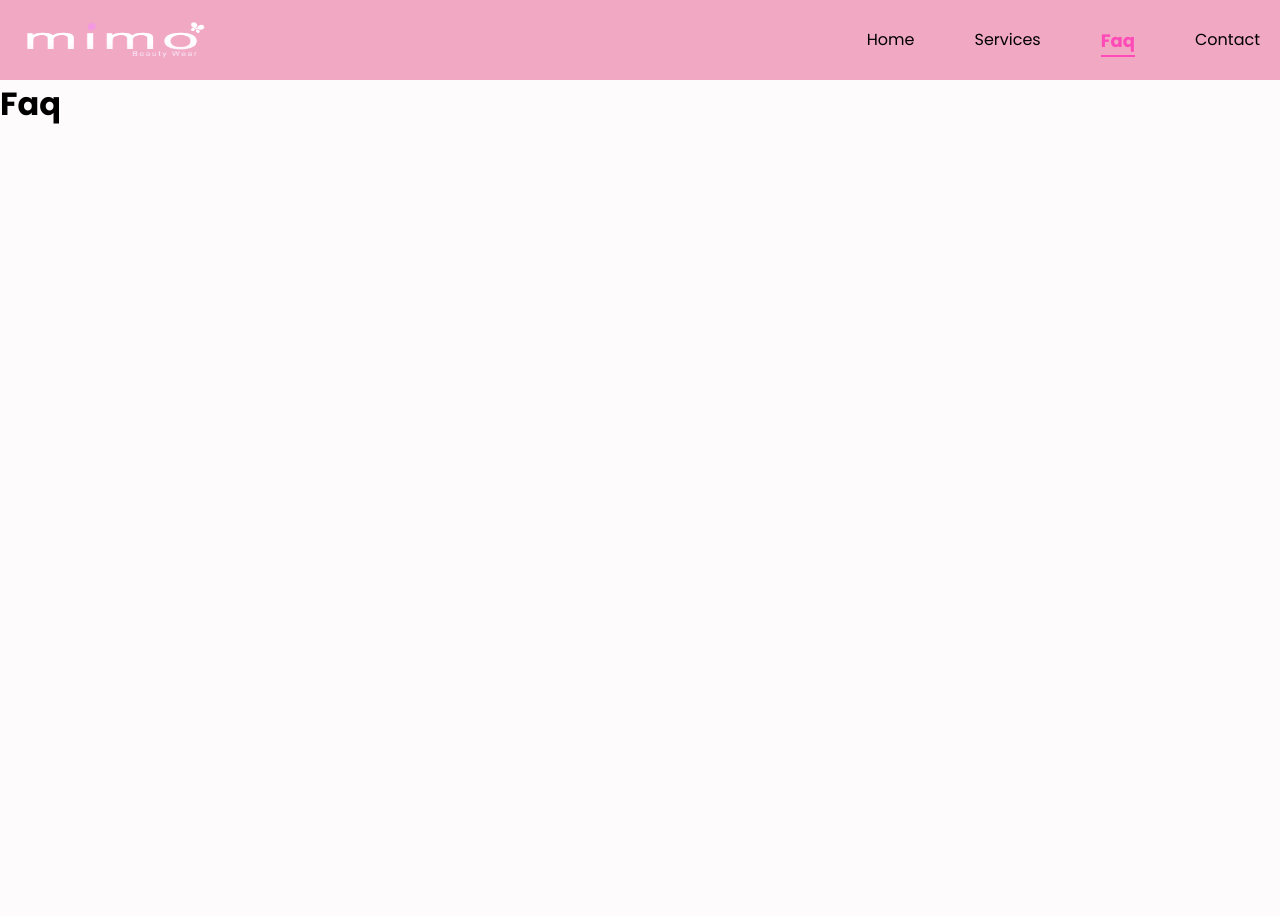
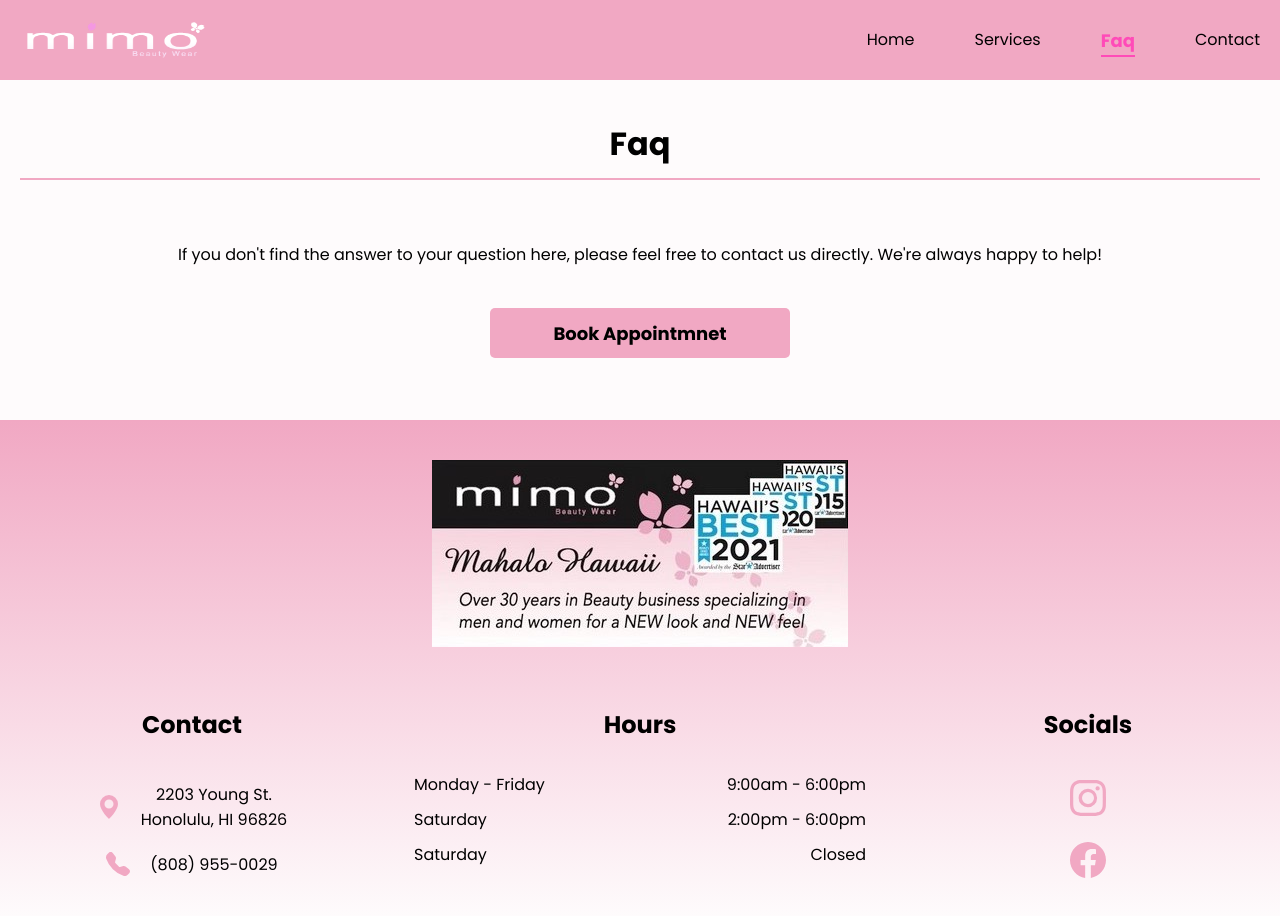
Before and after one commit to BrandonGatewood/MimoBeautyWear, a React (Vite) app: page /Faq in a window 1280 px wide. Before the commit the page ends 800 px from the top, so only its background shows below. Built offline with nearby package versions, Linux system fonts and the light colour scheme.

Commit message:
added footer and some content to pages

```diff
--- /dev/null
+++ b/src/css/pages/faq.css
@@ -0,0 +1,28 @@
+/** More questions section **/
+.moreQuestionsContainer {
+    height: 200px;
+    padding: 20px 0;
+    display: flex;
+    flex-direction: column;
+    justify-content: space-evenly;
+    align-items: center;
+}
+
+.contactButton {
+    width: 300px;
+    height: 50px;
+    background-color: var(--primary);
+    border: none;
+    border-radius: 5px;
+    font-weight: 600;
+    font-size: large;
+}
+
+.contactButton:hover {
+    background-color: transparent;
+    border: 2px solid var(--primary);
+}
+.contactButton:active {
+    background-color: transparent;
+    border: 2px solid var(--primary);
+}
--- a/src/pages/Contact.jsx
+++ b/src/pages/Contact.jsx
@@ -1,7 +1,16 @@
+// Componets
+import Footer from "../components/Footer";
+
+// Styles
+import "../css/pages/contact.css";
+
 const Contact = () => {
     return(
         <>
-        <h1>Contact</h1>
+        <div className="header">
+            <h1>Contact</h1>
+        </div>
+        <Footer />
         </>
     );
 }
--- a/src/pages/Faq.jsx
+++ b/src/pages/Faq.jsx
@@ -1,7 +1,25 @@
+// Components
+import Footer from "../components/Footer";
+
+// Styles
+import "../css/pages/faq.css";
+
 const Faq = () => {
     return(
         <>
-        <h1>Faq</h1>
+        <div className="header">
+            <h1>Faq</h1>
+        </div>
+        <div className="moreQuestionsContainer">
+            <p className="question">
+                If you don't find the answer to your question here, please feel free to contact
+                us directly. We're always happy to help!
+            </p>
+            <a href="/Contact">
+                <button className="contactButton">Book Appointmnet</button>
+            </a>
+        </div>
+        <Footer />
         </>
     );
 }
```
Also changed, not shown: src/data/faqs.json (added, +18 -0 lines), src/css/pages/contact.css (added).
